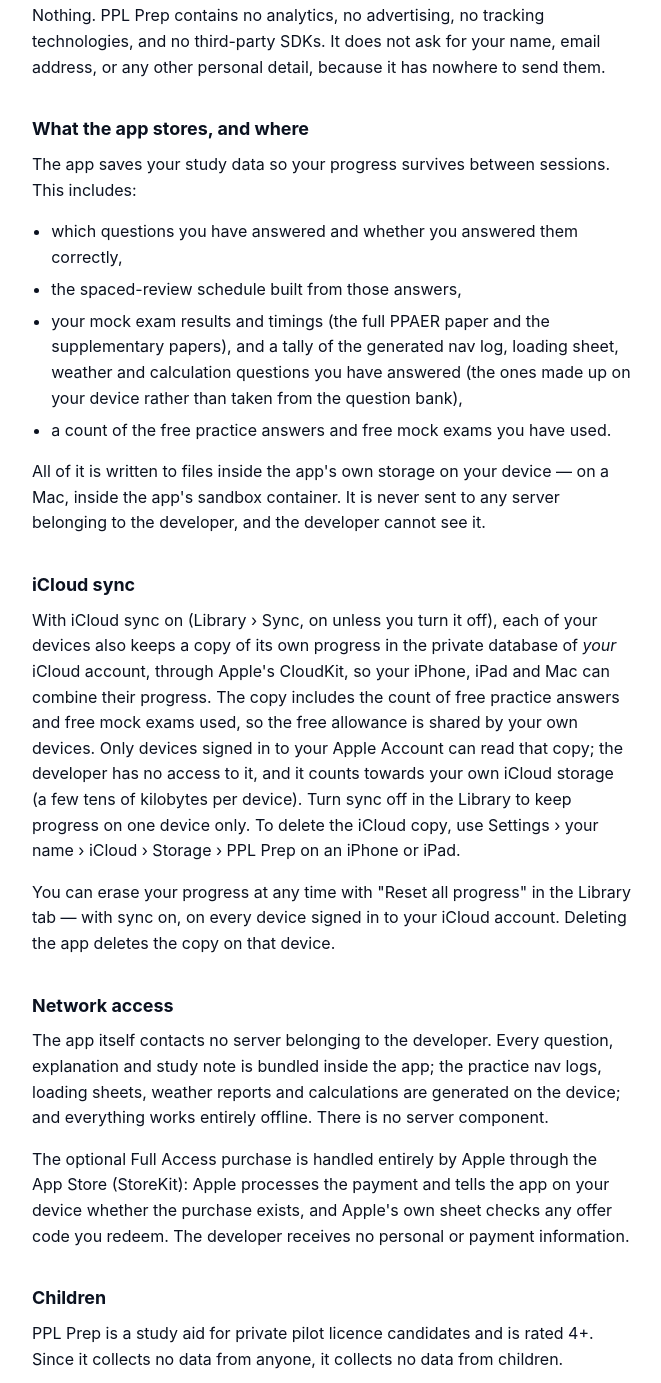
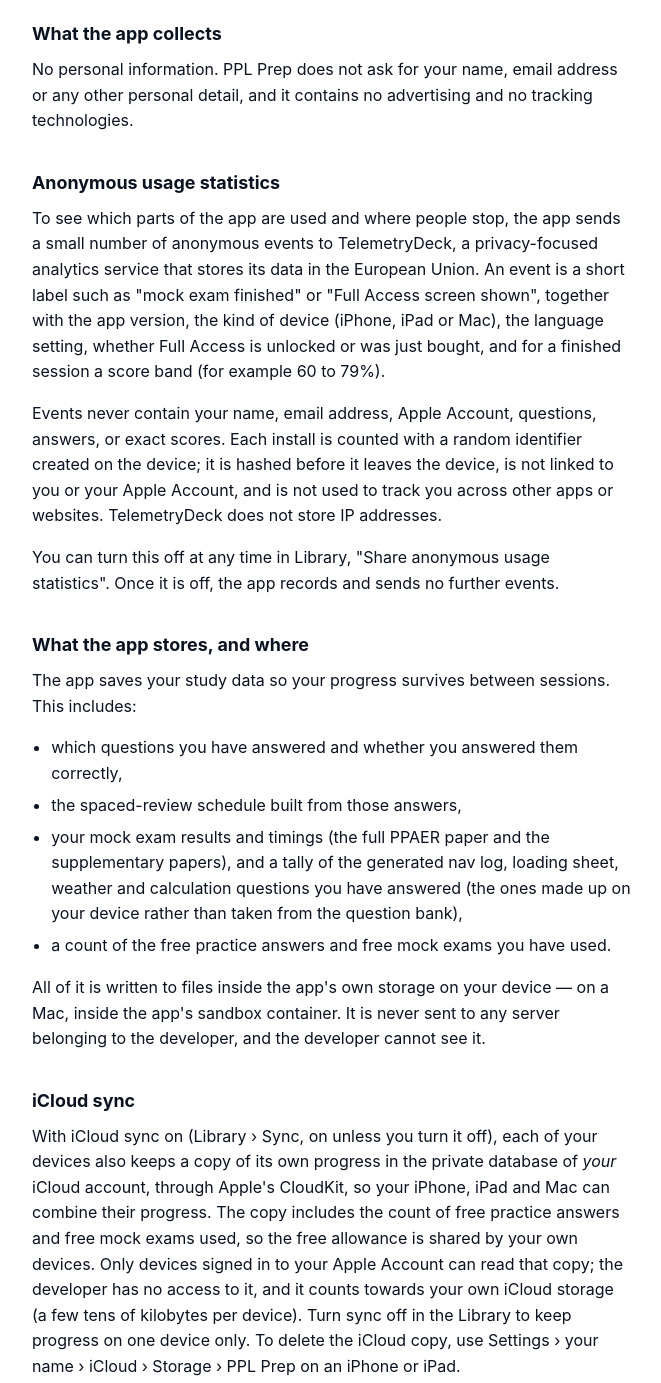
Before and after one commit to PatrickRodriguz2/ppl-prep, a plain HTML site: page privacy.html in a window 1280 px wide. Shown: the part 384-1767 px from the top of the page, without its empty margins (308-969 px from the left). Drawn offline with Linux system fonts and the light colour scheme.

Commit message:
PPL Prep 1.3.6: privacy.html

```diff
--- a/privacy.html
+++ b/privacy.html
@@ -36,12 +36,17 @@
 
   <p class="eyebrow">PPL Prep · iPhone, iPad &amp; Mac</p>
   <h1>Privacy Policy</h1>
-  <p class="lede">PPL Prep does not collect any personal information. There is no account, no analytics, and no developer server. The only network traffic is Apple's: if you leave iCloud sync on, your own iCloud account carrying your progress between your devices, and the App Store handling the optional Full Access purchase.</p>
+  <p class="lede">PPL Prep does not collect any personal information. There is no account and no advertising. The app sends anonymous usage statistics (which features are used, never your answers) unless you switch them off in the Library. Apart from that, the only network traffic is Apple's: if you leave iCloud sync on, your own iCloud account carrying your progress between your devices, and the App Store handling the optional Full Access purchase.</p>
 
   <hr>
 
   <h2>What the app collects</h2>
-  <p>Nothing. PPL Prep contains no analytics, no advertising, no tracking technologies, and no third-party SDKs. It does not ask for your name, email address, or any other personal detail, because it has nowhere to send them.</p>
+  <p>No personal information. PPL Prep does not ask for your name, email address or any other personal detail, and it contains no advertising and no tracking technologies.</p>
+
+  <h2>Anonymous usage statistics</h2>
+  <p>To see which parts of the app are used and where people stop, the app sends a small number of anonymous events to TelemetryDeck, a privacy-focused analytics service that stores its data in the European Union. An event is a short label such as "mock exam finished" or "Full Access screen shown", together with the app version, the kind of device (iPhone, iPad or Mac), the language setting, whether Full Access is unlocked or was just bought, and for a finished session a score band (for example 60 to 79%).</p>
+  <p>Events never contain your name, email address, Apple Account, questions, answers, or exact scores. Each install is counted with a random identifier created on the device; it is hashed before it leaves the device, is not linked to you or your Apple Account, and is not used to track you across other apps or websites. TelemetryDeck does not store IP addresses.</p>
+  <p>You can turn this off at any time in Library, "Share anonymous usage statistics". Once it is off, the app records and sends no further events.</p>
 
   <h2>What the app stores, and where</h2>
   <p>The app saves your study data so your progress survives between sessions. This includes:</p>
@@ -58,11 +63,11 @@
   <p>You can erase your progress at any time with "Reset all progress" in the Library tab &mdash; with sync on, on every device signed in to your iCloud account. Deleting the app deletes the copy on that device.</p>
 
   <h2>Network access</h2>
-  <p>The app itself contacts no server belonging to the developer. Every question, explanation and study note is bundled inside the app; the practice nav logs, loading sheets, weather reports and calculations are generated on the device; and everything works entirely offline. There is no server component.</p>
+  <p>Apart from the anonymous usage statistics described above, the app contacts no server belonging to the developer. Every question, explanation and study note is bundled inside the app; the practice nav logs, loading sheets, weather reports and calculations are generated on the device; and everything works entirely offline. There is no server component.</p>
   <p>The optional Full Access purchase is handled entirely by Apple through the App Store (StoreKit): Apple processes the payment and tells the app on your device whether the purchase exists, and Apple's own sheet checks any offer code you redeem. The developer receives no personal or payment information.</p>
 
   <h2>Children</h2>
-  <p>PPL Prep is a study aid for private pilot licence candidates and is rated 4+. Since it collects no data from anyone, it collects no data from children.</p>
+  <p>PPL Prep is a study aid for private pilot licence candidates and is rated 4+. It collects no personal information from anyone, including children.</p>
 
   <h2>Changes to this policy</h2>
   <p>If the app ever changes in a way that affects this policy, this page will be updated before that version is released, and the date below will change.</p>
@@ -73,7 +78,7 @@
   <hr>
 
   <footer>
-    <p>Effective 4 October 2026 · PPL Prep is an independent study aid. It is not affiliated with, endorsed by, or a publication of Transport Canada; the examination name is referenced solely to identify the exam the app prepares candidates for.</p>
+    <p>Effective 4 October 2026, updated 11 November 2026 (anonymous usage statistics) · PPL Prep is an independent study aid. It is not affiliated with, endorsed by, or a publication of Transport Canada; the examination name is referenced solely to identify the exam the app prepares candidates for.</p>
   </footer>
 
 </main>
```
